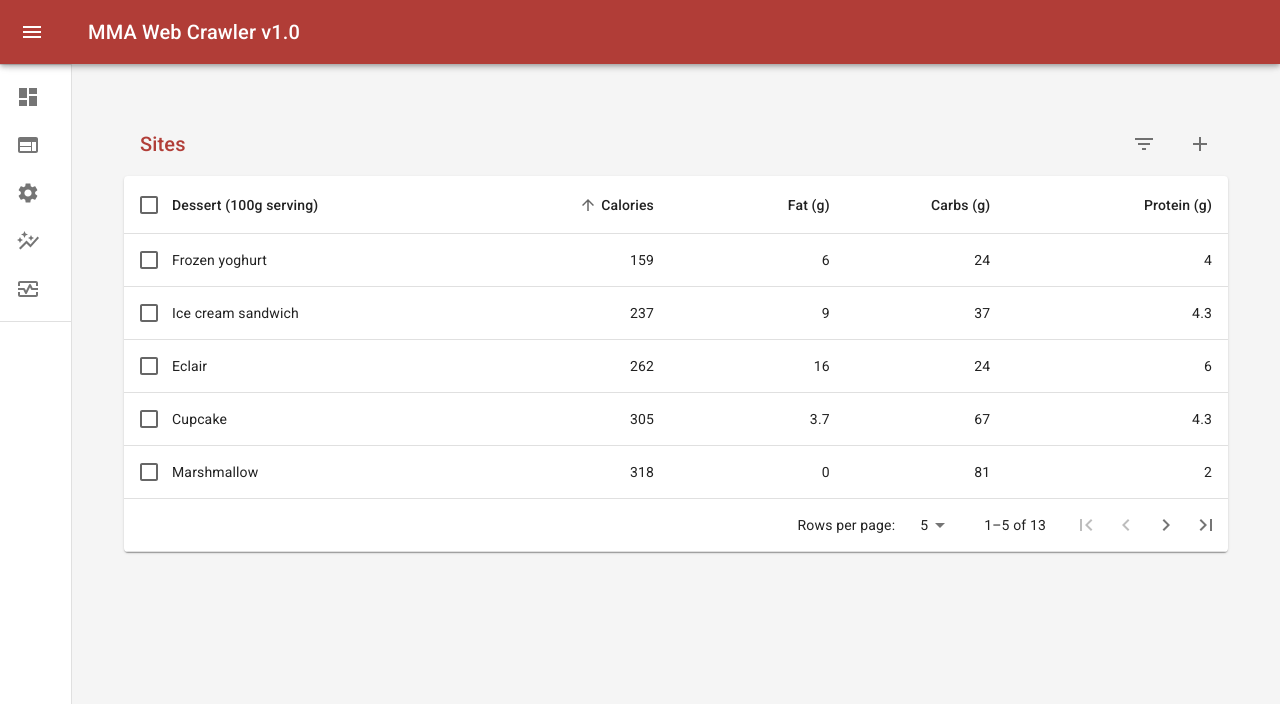
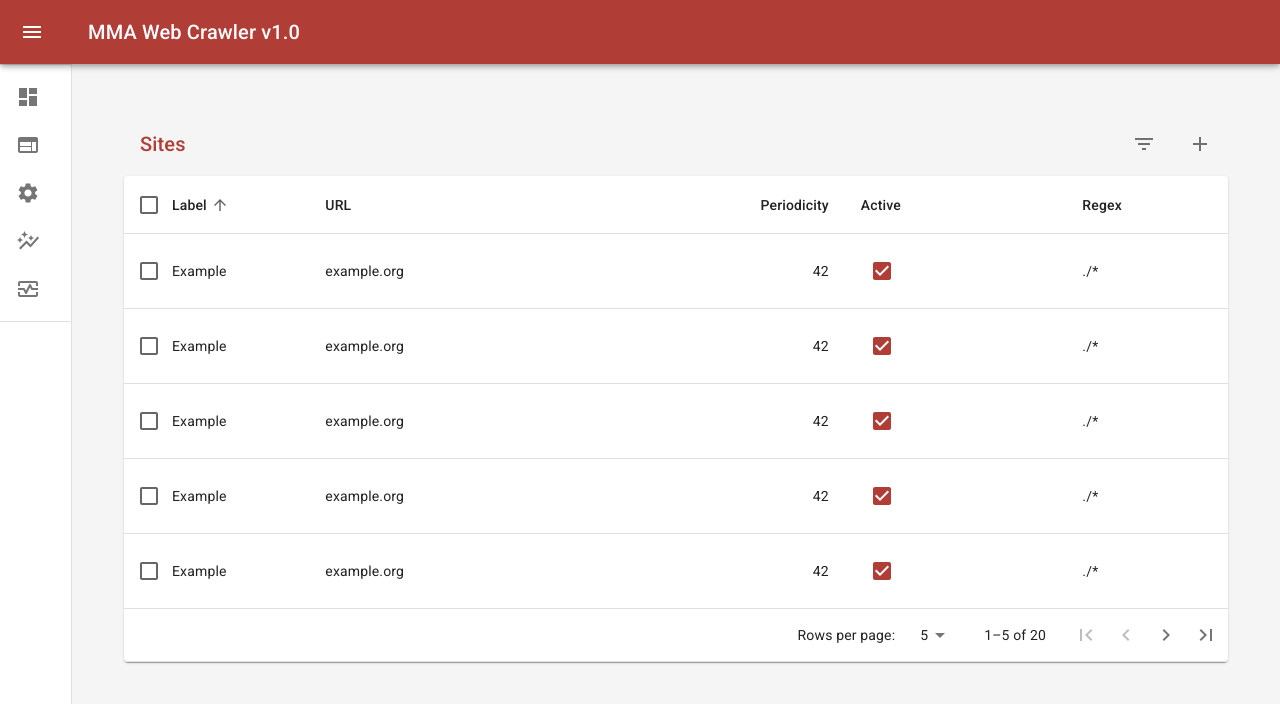
Before and after one commit to MichalKyjovsky/nswi153, a React app in the folder frontend/crawler/: page /sites in a window 1280 px wide. Shown: the top 704 px of the page. Built offline with nearby package versions, Linux system fonts and the light colour scheme.

Commit message:
FE: reworking sites data

```diff
--- a/frontend/crawler/src/Sites.tsx
+++ b/frontend/crawler/src/Sites.tsx
@@ -25,47 +25,34 @@ import FilterListIcon from '@mui/icons-material/FilterList';
 import Addicon from '@mui/icons-material/Add';
 import TextField from '@mui/material/TextField';
 
-
-
 interface Data {
-    calories: number;
-    carbs: number;
-    fat: number;
-    name: string;
-    protein: number;
+    url: string;
+    label: string;
+    interval: number;
+    status: boolean;
+    regex: string;
 }
 
 function createData(
-    name: string,
-    calories: number,
-    fat: number,
-    carbs: number,
-    protein: number,
+    url: string,
+    label: string,
+    interval: number,
+    status: boolean,
+    regex: string,
 ): Data {
     return {
-        name,
-        calories,
-        fat,
-        carbs,
-        protein,
+        url,
+        label,
+        interval,
+        status,
+        regex,
     };
 }
 
-const rows = [
-    createData('Cupcake', 305, 3.7, 67, 4.3),
-    createData('Donut', 452, 25.0, 51, 4.9),
-    createData('Eclair', 262, 16.0, 24, 6.0),
-    createData('Frozen yoghurt', 159, 6.0, 24, 4.0),
-    createData('Gingerbread', 356, 16.0, 49, 3.9),
-    createData('Honeycomb', 408, 3.2, 87, 6.5),
-    createData('Ice cream sandwich', 237, 9.0, 37, 4.3),
-    createData('Jelly Bean', 375, 0.0, 94, 0.0),
-    createData('KitKat', 518, 26.0, 65, 7.0),
-    createData('Lollipop', 392, 0.2, 98, 0.0),
-    createData('Marshmallow', 318, 0, 81, 2.0),
-    createData('Nougat', 360, 19.0, 9, 37.0),
-    createData('Oreo', 437, 18.0, 63, 4.0),
-];
+let rows: Data[] = [];
+for (let i = 0; i < 20; i++) {
+    rows.push(createData('example.org', 'Example', 42, true, "./*"));
+}
 
 function descendingComparator<T>(a: T, b: T, orderBy: keyof T) {
     if (b[orderBy] < a[orderBy]) {
@@ -83,8 +70,8 @@ function getComparator<Key extends keyof any>(
     order: Order,
     orderBy: Key,
 ): (
-        a: { [key in Key]: number | string },
-        b: { [key in Key]: number | string },
+        a: { [key in Key]: number | string | boolean },
+        b: { [key in Key]: number | string | boolean },
     ) => number {
     return order === 'desc'
         ? (a, b) => descendingComparator(a, b, orderBy)
@@ -102,44 +89,44 @@ interface HeadCell {
 
 const headCells: readonly HeadCell[] = [
     {
-        id: 'name',
+        id: 'label',
         numeric: false,
         disablePadding: true,
-        label: 'Dessert (100g serving)',
+        label: 'Label',
         canFilter: true,
         canOrder: true,
     },
     {
-        id: 'calories',
-        numeric: true,
+        id: 'url',
+        numeric: false,
         disablePadding: false,
-        label: 'Calories',
+        label: 'URL',
         canFilter: true,
         canOrder: true,
     },
     {
-        id: 'fat',
+        id: 'interval',
         numeric: true,
         disablePadding: false,
-        label: 'Fat (g)',
+        label: 'Periodicity',
+        canFilter: false,
+        canOrder: true,
+    },
+    {
+        id: 'status',
+        numeric: false,
+        disablePadding: false,
+        label: 'Active',
         canFilter: true,
         canOrder: true,
     },
     {
-        id: 'carbs',
-        numeric: true,
+        id: 'regex',
+        numeric: false,
         disablePadding: false,
-        label: 'Carbs (g)',
+        label: 'Regex',
         canFilter: false,
         canOrder: false,
-    },
-    {
-        id: 'protein',
-        numeric: true,
-        disablePadding: false,
-        label: 'Protein (g)',
-        canFilter: true,
-        canOrder: true,
     },
 ];
 
@@ -300,7 +287,7 @@ function SitesContent() {
 
     /** Enhanced table props */
     const [order, setOrder] = React.useState<Order>('asc');
-    const [orderBy, setOrderBy] = React.useState<keyof Data>('calories');
+    const [orderBy, setOrderBy] = React.useState<keyof Data>('label');
     const [selected, setSelected] = React.useState<readonly string[]>([]);
     const [dense, setDense] = React.useState(false);
 
@@ -316,7 +303,7 @@ function SitesContent() {
 
     const handleSelectAllClick = (event: React.ChangeEvent<HTMLInputElement>) => {
         if (event.target.checked) {
-            const newSelecteds = rows.map((n) => n.name);
+            const newSelecteds = rows.map((n) => n.label);
             setSelected(newSelecteds);
             return;
         }
@@ -377,17 +364,17 @@ function SitesContent() {
                                 {rows.slice().sort(getComparator(order, orderBy))
                                     .slice(page * rowsPerPage, page * rowsPerPage + rowsPerPage)
                                     .map((row, index) => {
-                                        const isItemSelected = isSelected(row.name);
+                                        const isItemSelected = isSelected(row.label);
                                         const labelId = `enhanced-table-checkbox-${index}`;
 
                                         return (
                                             <TableRow
                                                 hover
-                                                onClick={(event) => handleClick(event, row.name)}
+                                                onClick={(event) => handleClick(event, row.label)}
                                                 role="checkbox"
                                                 aria-checked={isItemSelected}
                                                 tabIndex={-1}
-                                                key={row.name}
+                                                key={row.label}
                                                 selected={isItemSelected}
                                             >
                                                 <TableCell padding="checkbox">
@@ -405,12 +392,12 @@ function SitesContent() {
                                                     scope="row"
                                                     padding="none"
                                                 >
-                                                    {row.name}
+                                                    {row.label}
                                                 </TableCell>
-                                                <TableCell align="right">{row.calories}</TableCell>
-                                                <TableCell align="right">{row.fat}</TableCell>
-                                                <TableCell align="right">{row.carbs}</TableCell>
-                                                <TableCell align="right">{row.protein}</TableCell>
+                                                <TableCell>{row.url}</TableCell>
+                                                <TableCell align="right">{row.interval}</TableCell>
+                                                <TableCell ><Checkbox checked={row.status} /></TableCell>
+                                                <TableCell >{row.regex}</TableCell>
                                             </TableRow>
                                         );
                                     })}
```
